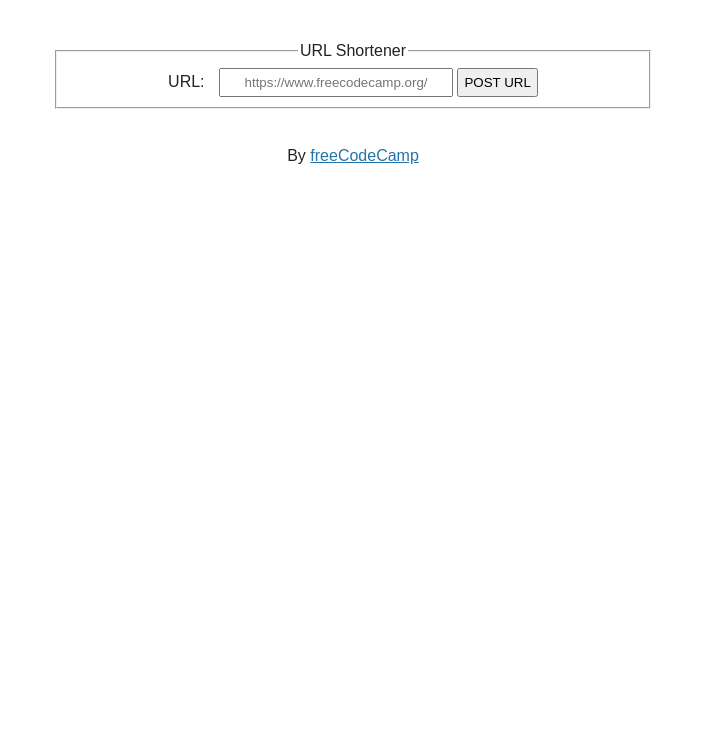
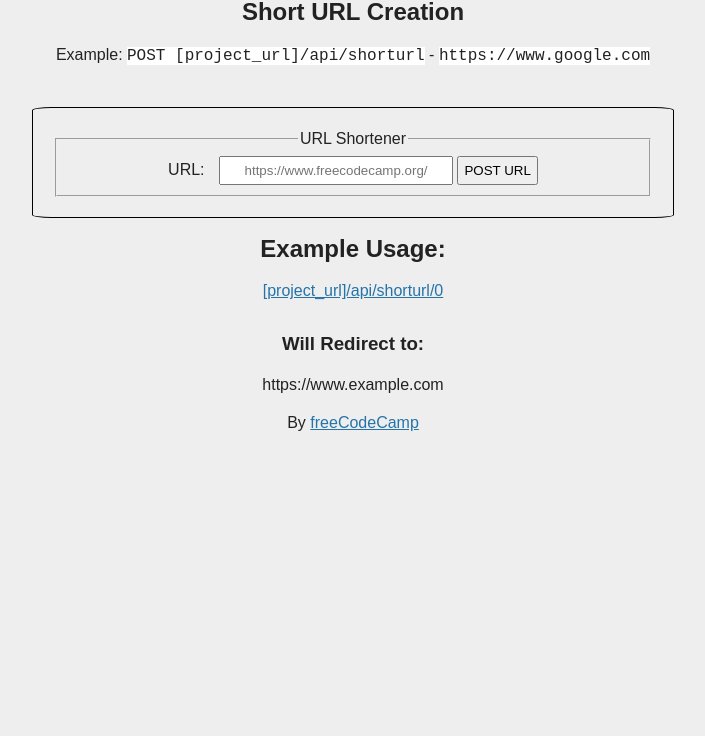
Before and after one commit to Skane53/fcc-urlshortener-project, a website: page views/index.html in a window 1280 px wide. Shown: the part 64-800 px from the top of the page, without its empty margins (287-992 px from the left). Drawn offline with Linux system fonts and the light colour scheme.

Commit message:
final commit

```diff
--- a/public/style.css
+++ b/public/style.css
@@ -2,7 +2,7 @@ body {
   font-family: Arial, sans-serif;
   font-size: 16px;
   color: #222;
-  background-color: #fff;
+  background-color: #EEE;
   text-align: center;
   line-height: 1.4em;
 }
@@ -30,6 +30,8 @@ form {
   margin: 10px auto;
   padding: 20px;
   max-width: 600px;
+  border: 1px black solid;
+  border-radius: 3%;
 }
 
 label {
@@ -44,3 +46,7 @@ input[type='text'] {
   width: 220px;
   text-align: center;
 }
+
+code {
+  background-color: white;
+}
--- a/views/index.html
+++ b/views/index.html
@@ -13,6 +13,10 @@
 
   <body>
     <h1>URL Shortener Microservice</h1>
+    <h2>Short URL Creation</h2>
+    <p>Example:
+      <code>POST [project_url]/api/shorturl</code> - <code>https://www.google.com</code>
+    </p>
     <main>
       <section>
         <form action="api/shorturl" method="POST">
@@ -24,6 +28,10 @@
           </fieldset>
         </form>
       </section>
+      <h2>Example Usage:</h2>
+      <a href="/api/shorturl/0">[project_url]/api/shorturl/0</a>
+      <h3>Will Redirect to:</h3>
+      <p>https://www.example.com</p>
     </main>
     <footer>
       <p>By <a href="https://www.freecodecamp.org/">freeCodeCamp</a></p>
```
